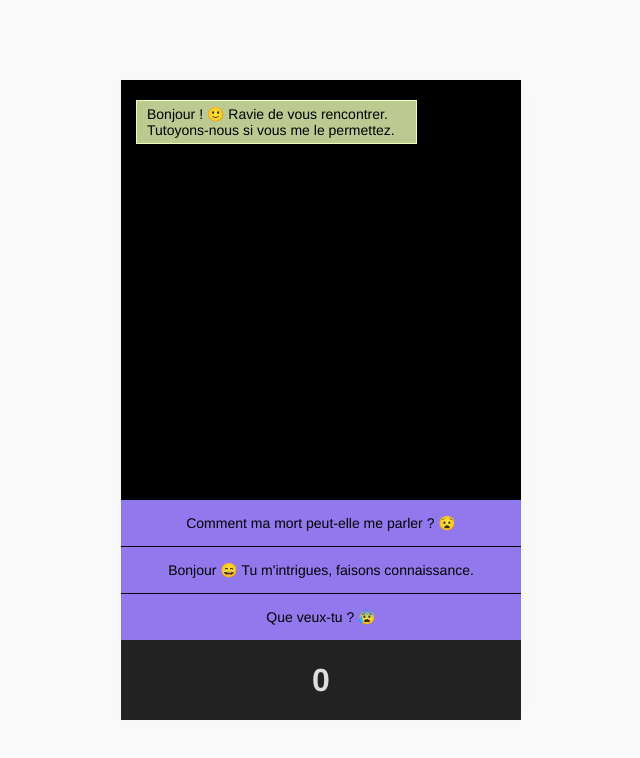
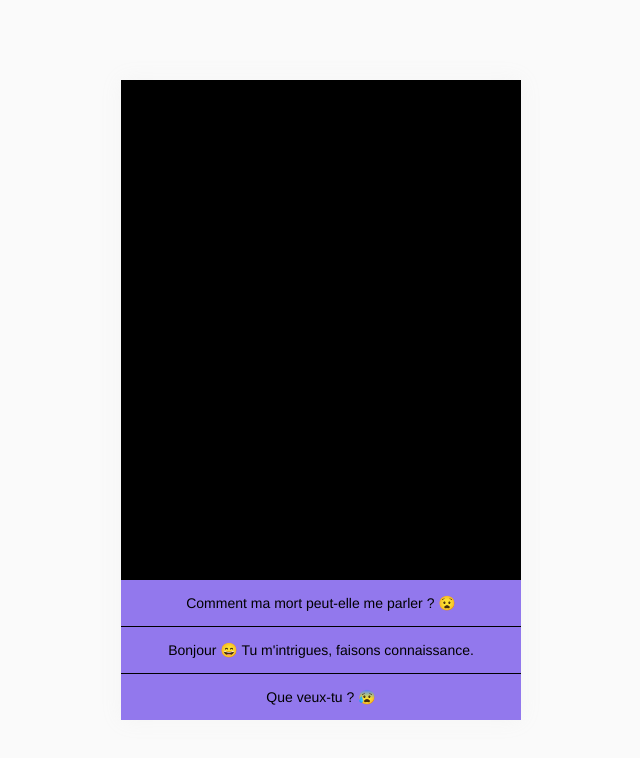
Before and after one commit to robinsimonklein/mabellemort, a Vue app: page / in a window 1280 px wide. Shown: the top 758 px of the page, without its empty margins (319-959 px from the left). Built offline with nearby package versions, Linux system fonts and the light colour scheme.

Commit message:
Refactor for using Vuex

```diff
--- a/src/App.vue
+++ b/src/App.vue
@@ -2,9 +2,9 @@
   <div id="app">
       <div class="mobile-container">
       <div class="messages-container">
-          <Message v-for="message in messages" :key="message.index" :sender="message.sender" :content="message.content"/>
+          <!-- <Message v-for="message in messages" :key="message.index" :sender="message.sender" :content="message.content"/> -->
       </div>
-      <ChoicesContainer :actual="sharedActual" />
+      <ChoicesContainer/>
       </div>
   </div>
 </template>
@@ -15,19 +15,15 @@
 import Message from "./components/messages/Message";
 import ChoicesContainer from "./components/choices/ChoicesContainer";
 
-import store from "./store";
-
 export default {
     name: 'app',
     data() {
         return {
-            sharedTree: store.tree,
-            messages : []
         }
     },
     methods: {
         printMessage(sender, content){
-            this.messages.push({'sender': sender, 'content': content})
+            this.messages.push({'sender': sender, 'content': content});
             this.setNextResponse();
         },
         setNextResponse(){
@@ -35,21 +31,9 @@ export default {
         }
     },
     computed: {
-        sharedActual: function(){
-            return store.actual
-        }
+
     },
     mounted(){
-        const container = this;
-
-        const firstMessage = store.tree[store.actual].responses[Math.floor(Math.random() * store.tree[store.actual].responses.length)];
-        this.printMessage('bot', firstMessage);
-
-        this.$root.$on('selectChoice', function(message, follow){
-            container.printMessage('user', message)
-            store.setActual(follow);
-            console.log(store);
-        });
 
     },
     components: {
--- a/src/components/choices/ChoicesContainer.vue
+++ b/src/components/choices/ChoicesContainer.vue
@@ -1,7 +1,6 @@
 <template>
     <div class="choices-container">
         <Choice  v-for=" choice in this.choices" :key="choice.follow" :text="choice.text" :follow="choice.follow" color="#9278ED" />
-        <h1>{{actual}}</h1>
     </div>
 </template>
 
@@ -9,16 +8,15 @@
     /* eslint-disable */
 
     import Choice from "./Choice";
-    import store from '../../store.js';
+    import store from '../../store';
+    import json from '../../datas';
 
     export default {
         name: "ChoicesContainer",
-        props: {
-            actual: Number
-        },
+        store: store,
         data() {
             return {
-                choices: store.tree[store.actual].intents
+                choices: json[0].intents
             }
         },
         methods: {
--- a/src/store.js
+++ b/src/store.js
@@ -1,11 +1,22 @@
-import json from './datas.json'
+import Vuex from 'vuex'
+import Vue from "vue";
 
-var store = {
-    actual: 0,
-    tree: json,
-    setActual(id){
-        this.actual = id;
+Vue.use(Vuex);
+
+
+export default new Vuex.Store({
+    state: {
+        actual: 0,
+    },
+    mutations: {
+        setActual (id) {
+            this.state.actual = id
+        }
+    },
+    getters: {
+
+    },
+    actions: {
+
     }
-} ;
-
-export default store;
+});
```
Also changed, not shown: src/main.js (+4 -4 lines).
